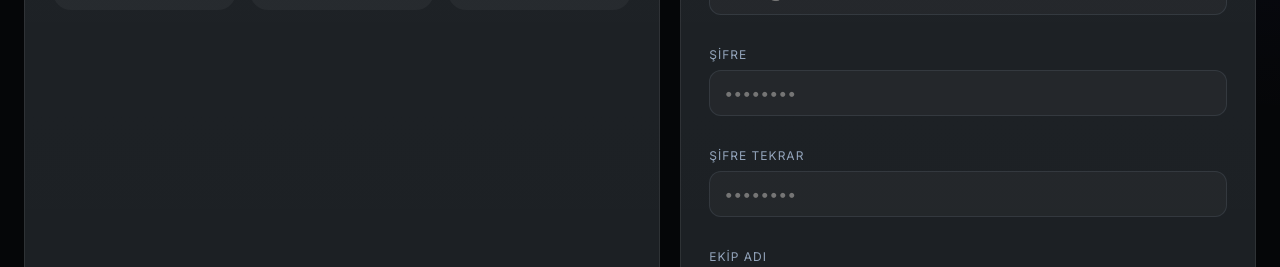
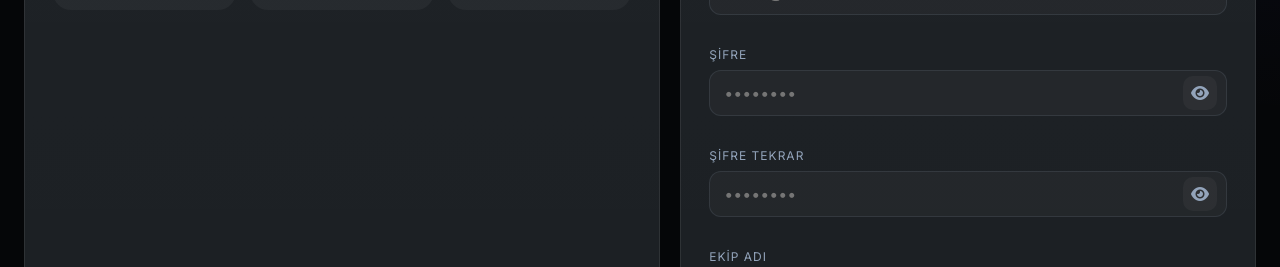
Before and after one commit to Melihsncr/yorum-gelistirme, a React (Vite) app in the folder frontend/: page /auth in a window 1280 px wide. Both pictures are taken after a click on the button "Hesap oluştur". Shown: the part 332-599 px from the top of the page. Built offline with nearby package versions, Linux system fonts and the light colour scheme; no server answers.

Commit message:
Add password visibility toggle

```diff
--- a/frontend/src/pages/Auth.jsx
+++ b/frontend/src/pages/Auth.jsx
@@ -11,6 +11,8 @@ export default function Auth() {
   const [mode, setMode] = useState(initialMode);
   const [message, setMessage] = useState('');
   const [submitting, setSubmitting] = useState(false);
+  const [showPassword, setShowPassword] = useState(false);
+  const [showPasswordRepeat, setShowPasswordRepeat] = useState(false);
   const [form, setForm] = useState({
     fullName: '',
     email: '',
@@ -37,6 +39,8 @@ export default function Auth() {
     setMode(nextMode);
     setParams(nextMode === 'signup' ? { mode: 'signup' } : { mode: 'login' });
     setMessage('');
+    setShowPassword(false);
+    setShowPasswordRepeat(false);
   }
 
   function updateField(key, value) {
@@ -142,26 +146,46 @@ export default function Auth() {
 
             <label className="form-group">
               <span className="form-label">Şifre</span>
+              <div className="password-field">
                 <input
-                className="form-control"
-                type="password"
+                  className="form-control password-input"
+                  type={showPassword ? 'text' : 'password'}
                   placeholder="••••••••"
                   value={form.password}
                   onChange={(event) => updateField('password', event.target.value)}
                 />
+                <button
+                  type="button"
+                  className="password-toggle"
+                  onClick={() => setShowPassword((value) => !value)}
+                  aria-label={showPassword ? 'Şifreyi gizle' : 'Şifreyi göster'}
+                >
+                  <i className={`fas ${showPassword ? 'fa-eye-slash' : 'fa-eye'}`} />
+                </button>
+              </div>
             </label>
 
             {mode === 'signup' && (
               <>
                 <label className="form-group">
                   <span className="form-label">Şifre tekrar</span>
+                  <div className="password-field">
                     <input
-                    className="form-control"
-                    type="password"
+                      className="form-control password-input"
+                      type={showPasswordRepeat ? 'text' : 'password'}
                       placeholder="••••••••"
                       value={form.passwordRepeat}
                       onChange={(event) => updateField('passwordRepeat', event.target.value)}
                     />
+                    <button
+                      type="button"
+                      className="password-toggle"
+                      onClick={() => setShowPasswordRepeat((value) => !value)}
+                      aria-label={showPasswordRepeat ? 'Şifreyi gizle' : 'Şifreyi göster'}
+                    >
+                      <i className={`fas ${showPasswordRepeat ? 'fa-eye-slash' : 'fa-eye'}`} />
+                    </button>
+                  </div>
                 </label>
 
                 <label className="form-group">
--- a/frontend/src/styles/main.css
+++ b/frontend/src/styles/main.css
@@ -1421,6 +1421,34 @@ select.form-control optgroup {
   box-shadow: 0 0 0 4px rgba(139, 92, 246, 0.12);
 }
 
+.password-field {
+  position: relative;
+}
+
+.password-input {
+  padding-right: 48px;
+}
+
+.password-toggle {
+  position: absolute;
+  top: 50%;
+  right: 10px;
+  transform: translateY(-50%);
+  width: 34px;
+  height: 34px;
+  border: 0;
+  border-radius: 10px;
+  background: rgba(255, 255, 255, 0.04);
+  color: var(--text-dim);
+  cursor: pointer;
+  transition: var(--transition);
+}
+
+.password-toggle:hover {
+  color: var(--text);
+  background: rgba(255, 255, 255, 0.08);
+}
+
 .form-row {
   display: grid;
   grid-template-columns: repeat(2, minmax(0, 1fr));
```
Lines whose indentation alone changed are shown as unchanged.
